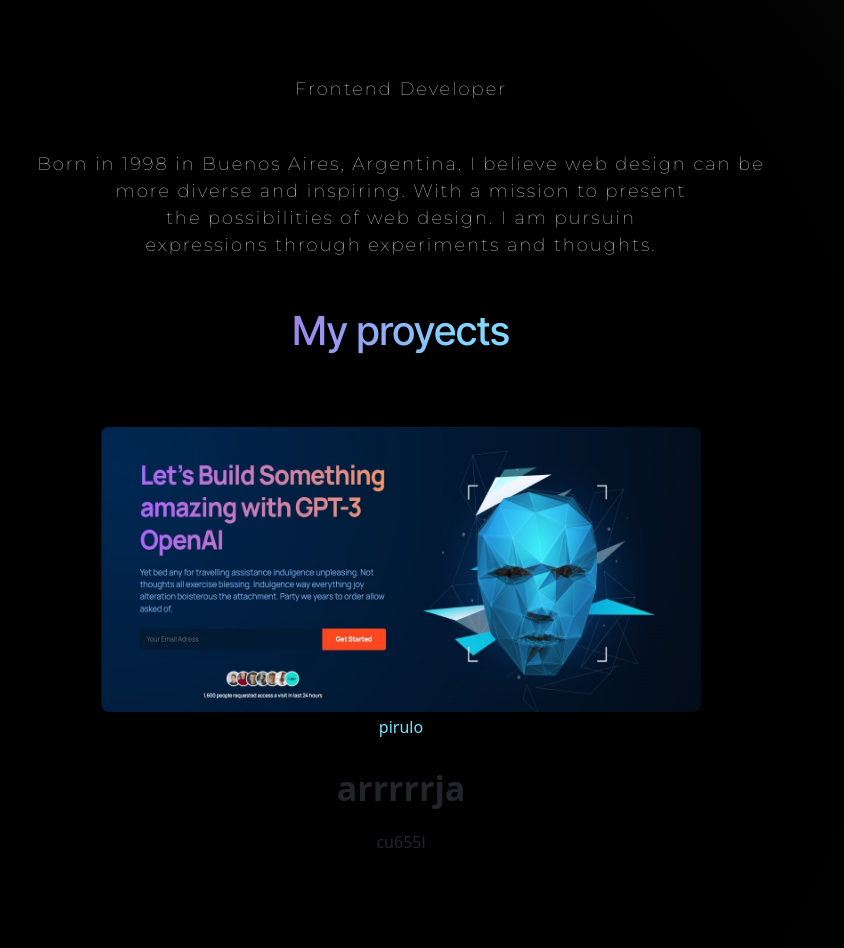
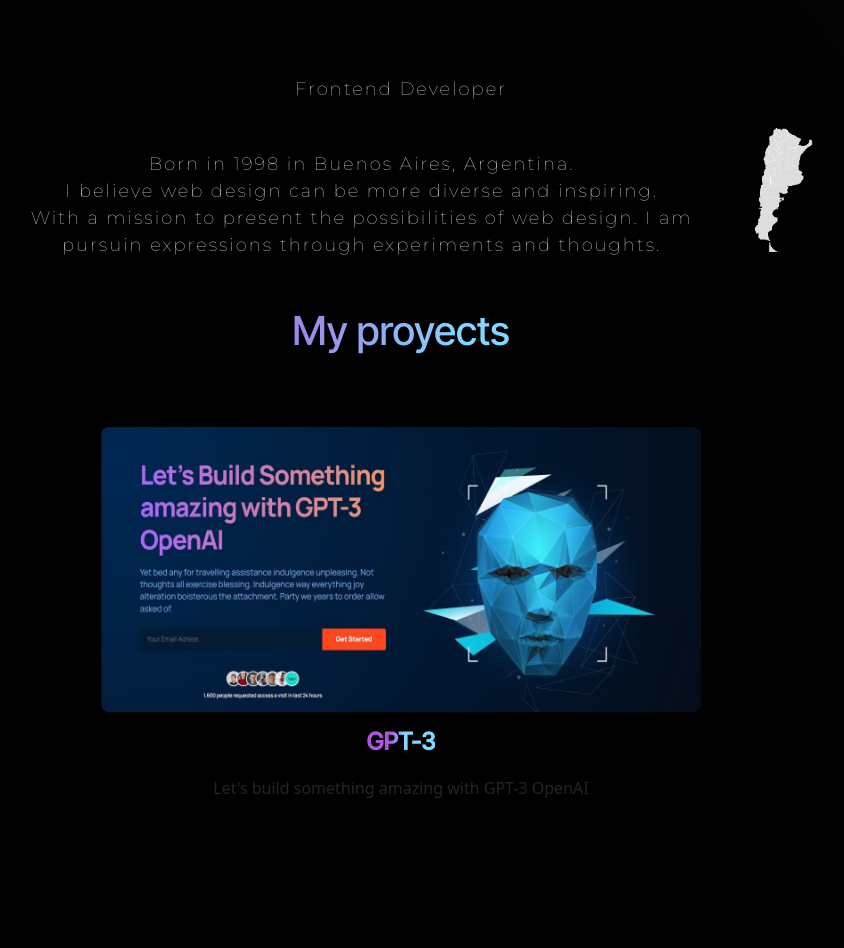
Before and after one commit to Sofia0101/portfolio1, a React (Create React App) app in the folder p5aholic.me/: page / in a window 1280 px wide. Shown: the part 324-1272 px from the top of the page, without its empty margins (239-1083 px from the left). Built offline with nearby package versions, Linux system fonts and the light colour scheme; a web font is replaced by a local one.

Commit message:
commit 2

```diff
--- a/p5aholic.me/src/components/aboutme.jsx
+++ b/p5aholic.me/src/components/aboutme.jsx
@@ -1,18 +1,18 @@
+import argentina from "../img/arg.png";
+
 function Aboutme() {
   return (
     <section className="page" data-page="home">
       <div className="page_content home">
         <p className="home_aboutme">
-          Born in 1998 in Buenos Aires, Argentina. I believe web design can be{" "}
-          <br /> more diverse and inspiring. With a mission to present <br />
-          the possibilities of web design. I am pursuin <br />
+          Born in 1998 in Buenos Aires, Argentina. <br /> I believe web design can be more diverse and inspiring. <br /> With a mission to present
+          the possibilities of web design. I am pursuin
           expressions through experiments and thoughts. <br />
         </p>
+        <img className="arg__imagen" src={argentina} alt="Argentina" />
       </div>
       <div className="myproyects_title">
-        <h1>
-          My proyects
-          </h1>
+        <h1>My proyects</h1>
       </div>
     </section>
   );
--- a/p5aholic.me/src/components/proyects.jsx
+++ b/p5aholic.me/src/components/proyects.jsx
@@ -11,27 +11,26 @@
 function Proyects() {
   return (
     <div className="proyectos_components" id="projects">
-      <div className="tercerproyecto">
-        <Myproyect
-          titulo="pirulo"
-          subtitulo="arrrrrja"
-          parrafo="cu655l"
-          imagen={imagenGpt3}
-        />
-      </div>
       <div className="primerproyecto">
         <Myproyect
-          titulo="Org"
-          subtitulo="Proyecto realizado con React"
-          parrafo="Proyecto realizado con React. Una página dinámica para crear equipos de trabajo y organizarlos según el puesto."
-          imagen={imagenOrg}
+          titulo="GPT-3"
+          parrafo="Let's build something amazing with GPT-3 OpenAI"
+          imagen={imagenGpt3}
         />
       </div>
       <div className="segundoproyecto">
         <Myproyect
+          titulo="Org"
+          parrafo="Proyecto realizado con React
+          ."
+          imagen={imagenOrg}
+        />
+      </div>
+      <div className="tercerproyecto">
+        <Myproyect
           titulo="Apeperia"
-          subtitulo="Apeperia"
-          parrafo="cequisul"
+          parrafo="cequisul
+          Born in 1998 in Buenos Aires, Argentina."
           imagen={imagenApeperia}
         />
       </div>
--- a/p5aholic.me/src/css/aboutMe.css
+++ b/p5aholic.me/src/css/aboutMe.css
@@ -1,4 +1,6 @@
 .home_aboutme {
+  width: 60%;
+
   color: #fff;
   text-align: center;
   letter-spacing: 2px;
@@ -23,3 +25,30 @@
   background-clip: text;
   -webkit-text-fill-color: transparent;
 }
+
+.page_content {
+  width: 100%;
+  display: flex;
+  justify-content: center;
+}
+
+.arg__imagen{
+  display: flex;
+  height: 124px;
+  margin: 9px;
+}
+
+@media screen and (max-width: 850px) {
+.arg__imagen{
+  height: 124px;
+}
+
+.page_content{
+  align-items: center;
+}
+
+.siteHeader_label{
+  width: 90%;
+}
+
+}
--- a/p5aholic.me/src/css/proyects.css
+++ b/p5aholic.me/src/css/proyects.css
@@ -4,40 +4,45 @@
   padding: 4rem 6rem;
 }
 
+
 .proyect_img {
-    flex: 1;
     display: flex;
-    /* justify-content: flex-start; */
-    align-items: center;
-    justify-content: center;
+
 }
 
 .proyect_img img {
+  display: flex;
   width: 600px;
   height: 285px;
   border-radius: 8px;
 }
 
 .contenido_proyectos {
-    flex: 1;
+  flex: 1 1;
   display: flex;
+  align-items: center;
   flex-direction: column;
   justify-content: center;
-    align-self: center;
-    align-items: center;
   }
 
 .contenido_proyectos h4 {
-      font-family: var(--font-family);
-      font-weight: 500;
-      font-size: 16px;
-      line-height: 30px;
-      color: #71E5FF;
+  margin-top: 1rem;
+  display: flex;
+  justify-content: center;
+
+  text-align: center;
+  align-items: center;
+  font-family: "Inter Tight", sans-serif;
+  font-weight: 800;
+  background: #80d7ff;
+  background: linear-gradient(to left, #80d7ff 45%, #ad56dd 66%);
+  background-clip: text;
+  -webkit-text-fill-color: transparent;
 }
 .contenido_proyectos h4:last-child {
     color: #ff8A71;
 }
-  .contenido_proyectos h1 {
+.contenido_proyectos title {
     font-family: var(--font-family);
     font-weight: 800;
     font-size: 34px;
@@ -51,5 +56,19 @@
     font-size: 16px;
     line-height: 30px;
 
+
     margin-bottom: 2rem;
 }
+
+.tercerproyecto, .primerproyecto, .segundoproyecto{
+  justify-content: center;
+  display: flex;
+
+}
+
+.proyectos_components{
+  align-items: center;
+  display: flex;
+  flex-direction: column;
+  width: 100%;
+}
```
Also changed, not shown: p5aholic.me/package.json (+4 -7 lines), p5aholic.me/src/img/arg.png (added), 1 other file (tests, documents, lock files or other folders). Lines whose indentation alone changed are shown as unchanged.
